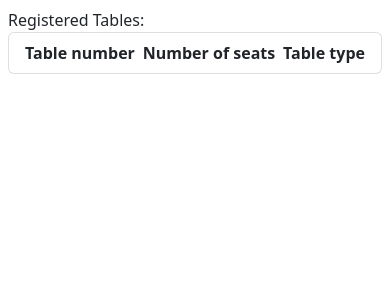
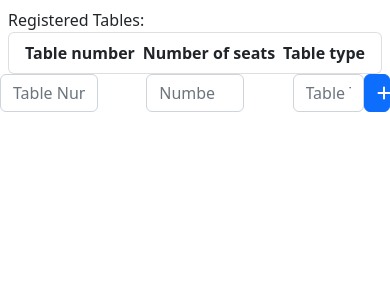
Before and after one commit to UA-TopTable/TopTableStaffAPI, a Python web app: template app/templates/restaurant.html in a window 390 px wide. Shown: the top 300 px of the page. Run offline with Jinja, Linux system fonts and the light colour scheme; the template is opened without the code that fills it, so the values that code supplies are empty.

Commit message:
TABLETOP-3 Done

```diff
--- a/app/data/models/DiningTable.py
+++ b/app/data/models/DiningTable.py
@@ -17,7 +17,7 @@ class DiningTable(Base,SerializerMixin):
     restaurant = relationship("Restaurant", back_populates="dining_tables",lazy="joined")
     reservations = relationship("Reservation", back_populates="dining_table",lazy="joined")
 
-    serialize_rules=("-reservations.dining_table",)
+    serialize_rules=("-reservations.dining_tables",)
 
     def to_dict(self):
         data=super().to_dict()
--- a/app/services/db_service.py
+++ b/app/services/db_service.py
@@ -11,7 +11,7 @@ def add_table(table_number,number_of_seats,table_type,restaurant_id,description=
         return "restaurant does not exist",404
 
     if table_type not in ["indoor","outdoor"]:
-        return "table_type must be either 'indoors' or 'outdoors'",400
+        return "table_type must be either 'indoor' or 'outdoor'",400
     if len(table_number)>3:
         return "table_number must not have more than 3 digits",400
     if description is not None:
--- a/app/templates/restaurant.html
+++ b/app/templates/restaurant.html
@@ -1,31 +1,117 @@
-<!doctype html>
+<!DOCTYPE html>
 <html lang="en">
+
 <head>
-    <meta charset="utf-8">
-    <meta name="viewport" content="width=device-width, initial-scale=1">
-    <title>{{restaurant.title}} - Details</title>
-    <link href="https://cdn.jsdelivr.net/npm/bootstrap@5.2.3/dist/css/bootstrap.min.css" rel="stylesheet" integrity="sha384-rbsA2VBKQhggwzxH7pPCaAqO46MgnOM80zW1RWuH61DGLwZJEdK2Kadq2F9CUG65" crossorigin="anonymous">
+  <meta charset="utf-8" />
+  <meta name="viewport" content="width=device-width, initial-scale=1" />
+  <title>{{ restaurant.name }} - Details</title>
+  <link href="https://cdn.jsdelivr.net/npm/bootstrap@5.2.3/dist/css/bootstrap.min.css" rel="stylesheet"
+    integrity="sha384-rbsA2VBKQhggwzxH7pPCaAqO46MgnOM80zW1RWuH61DGLwZJEdK2Kadq2F9CUG65" crossorigin="anonymous" />
+  <link rel="stylesheet" href="https://cdnjs.cloudflare.com/ajax/libs/font-awesome/6.0.0-beta3/css/all.min.css" />
 </head>
+
 <body>
+  <div class="alert alert-danger alert-dismissible fade show" id="error_alert" style="display: none">
+    There was an error during creation
+    <button type="button" class="btn-close" data-bs-dismiss="alert" aria-label="Close"></button>
+  </div>
 
   <p class="mt-2 mx-2 mb-0">Registered Tables:</p>
-    <ul class="list-group mx-2">
-        <li class="list-group-item" style="display:flex; justify-content: space-between; align-items: center; width: 100%;">
+  <ul class="list-group mx-2" id="tables_list">
+    <li class="list-group-item" style="
+          display: flex;
+          justify-content: space-between;
+          align-items: center;
+          width: 100%;
+        ">
       <b>Table number</b>
       <b>Number of seats</b>
       <b>Table type</b>
     </li>
-        {% for table in tables %}
-            <li class="list-group-item" style="display:flex; justify-content: space-between; align-items: center; width: 100%;">
+    {% for table in restaurant.dining_tables %}
+    <li class="list-group-item" style="
+          display: flex;
+          justify-content: space-between;
+          align-items: center;
+          width: 100%;
+        ">
       <div>{{table.table_number}}</div>
       <div>{{table.number_of_seats}}</div>
       <div>{{table.table_type}}</div>
     </li>
     {% endfor %}
   </ul>
-    <script src="https://cdn.jsdelivr.net/npm/bootstrap@5.2.3/dist/js/bootstrap.bundle.min.js" integrity="sha384-kenU1KFdBIe4zVF0s0G1M5b4hcpxyD9F7jL+jjXkk+Q2h455rYXK/7HAuoJl+0I4" crossorigin="anonymous"></script>
+  <form id="table_form">
+    <div class="list-group-item" style="
+          display: flex;
+          justify-content: space-between;
+          align-items: center;
+          width: 100%;
+        ">
+      <input type="text" id="table_number" class="form-control w-25" aria-describedby="insert table number"
+        placeholder="Table Number" />
+      <input type="number" id="number_of_seats" class="form-control w-25 mx-5"
+        aria-describedby="insert number of seats" placeholder="Number of Seats" />
+
+      <div class="w-25" style="
+            display: flex;
+            justify-content: space-between;
+            align-items: center;
+          ">
+        <input type="text" id="table_type" class="form-control" aria-describedby="insert table type"
+          placeholder="Table Type" />
+        <button class="btn btn-primary h-100 w-25" type="submit">
+          <i class="fa fa-plus"></i>
+        </button>
+      </div>
+    </div>
+  </form>
+
+  <span id="restaurant_id" style="display: none">{{restaurant.id}}</span>
+
+
+  <script src="https://cdn.jsdelivr.net/npm/bootstrap@5.2.3/dist/js/bootstrap.bundle.min.js"
+    integrity="sha384-kenU1KFdBIe4zVF0s0G1M5b4hcpxyD9F7jL+jjXkk+Q2h455rYXK/7HAuoJl+0I4"
+    crossorigin="anonymous"></script>
+
   <script type="text/javascript">
+    document
+      .getElementById("table_form")
+      .addEventListener("submit", async function (event) {
+        event.preventDefault();
 
+        const tableNumber = document.getElementById("table_number").value;
+        const numberOfSeats = document.getElementById("number_of_seats").value;
+        const tableType = document.getElementById("table_type").value;
+        const restaurantId = document.getElementById("restaurant_id").innerHTML;
+
+        // Prepare data for POST request
+        const data = {
+          table_number: tableNumber,
+          number_of_seats: numberOfSeats,
+          table_type: tableType,
+        };
+
+
+        // Send POST request
+        const response = await fetch(`/api/v1/restaurant/${restaurantId}/tables`, {
+          method: "POST",
+          headers: {
+            "Content-Type": "application/json",
+          },
+          body: JSON.stringify(data),
+        })
+        if (!response.ok) {
+          const al = document.getElementById("error_alert");
+          al.innerHTML = await response.text();
+          al.style.display = "block";
+        } else {
+          this.reset();
+          location.reload();
+        }
+      });
   </script>
+
 </body>
+
 </html>
```
Also changed, not shown: app/apis/ui.py (+5 -4 lines). Lines whose indentation alone changed are shown as unchanged.
